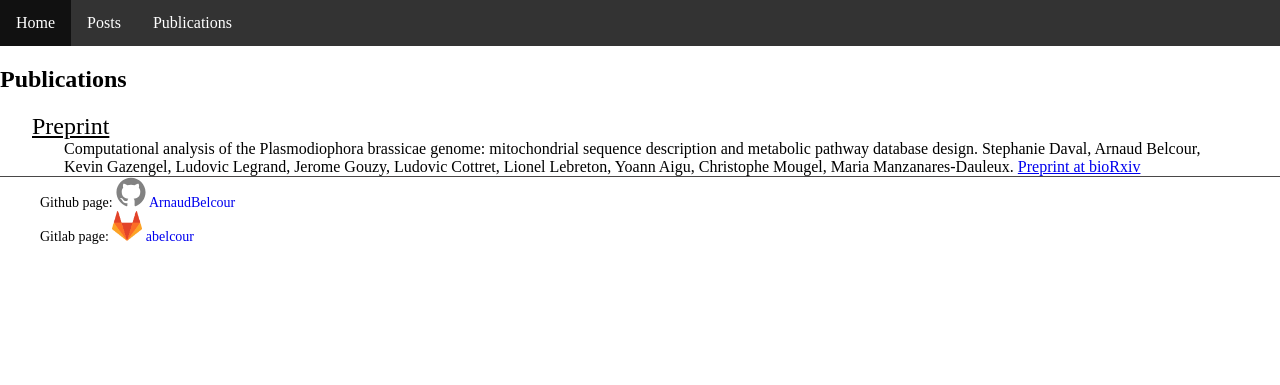
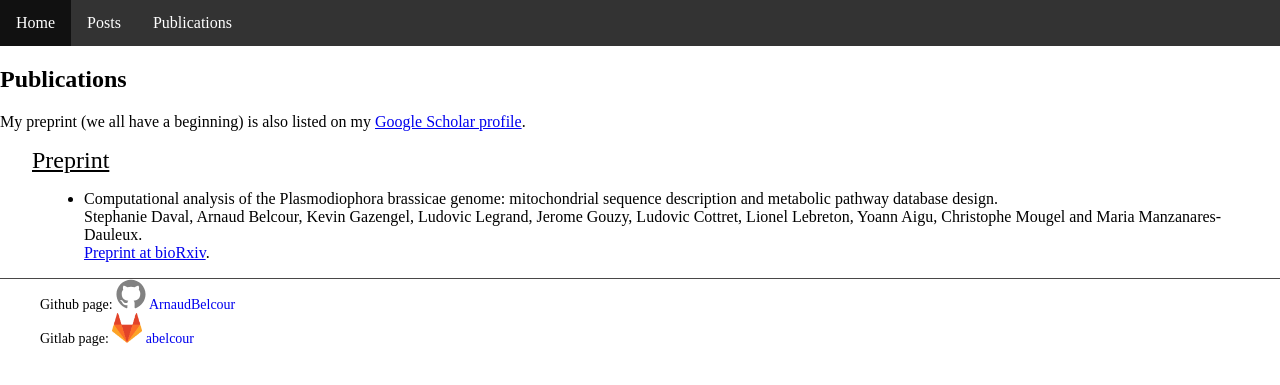
Before and after one commit to ArnaudBelcour/blog, a Jekyll site: the page built from publications.html, in a window 1280 px wide. Shown: the top 385 px of the page. Built offline with Jekyll 4.4.1, drawn with Linux system fonts in a browser that asks for light colours.

Commit message:
Update Publications.

```diff
--- a/assets/css/style.css
+++ b/assets/css/style.css
@@ -1,4 +1,4 @@
-div.Publications p {
+div.Publications ul {
   margin: auto;
   width: 90%;
 }
--- a/publications.html
+++ b/publications.html
@@ -6,11 +6,15 @@ permalink: publications/
 <div class="Publications" id="content">
 
 	<h1 class="page-heading">Publications</h1>
+	<p> My preprint (we all have a beginning) is also listed on my <a href='https://scholar.google.fr/citations?user=DGcD6P0AAAAJ&hl=fr'>Google Scholar profile</a>.</p>
 		<h2>Preprint</h2>
-			<p> Computational analysis of the Plasmodiophora brassicae genome: mitochondrial sequence description and metabolic pathway database design.
-
-				Stephanie Daval, Arnaud Belcour, Kevin Gazengel, Ludovic Legrand, Jerome Gouzy, Ludovic Cottret, Lionel Lebreton, Yoann Aigu, Christophe Mougel, Maria Manzanares-Dauleux.
-
-				<a href='https://doi.org/10.1101/335406'>Preprint at bioRxiv</a></p>
+			<ul>
+				<li>
+					<p> Computational analysis of the Plasmodiophora brassicae genome: mitochondrial sequence description and metabolic pathway database design. <br>
+						Stephanie Daval, Arnaud Belcour, Kevin Gazengel, Ludovic Legrand, Jerome Gouzy, Ludovic Cottret, Lionel Lebreton, Yoann Aigu, Christophe Mougel and Maria Manzanares-Dauleux. <br>
+						<a href='https://doi.org/10.1101/335406'>Preprint at bioRxiv</a>.
+					</p>
+				</li>
+			</ul>
 
 </div>
```
Also changed, not shown: _posts/2018-02-28-first_post.markdown (+4 -3 lines).
